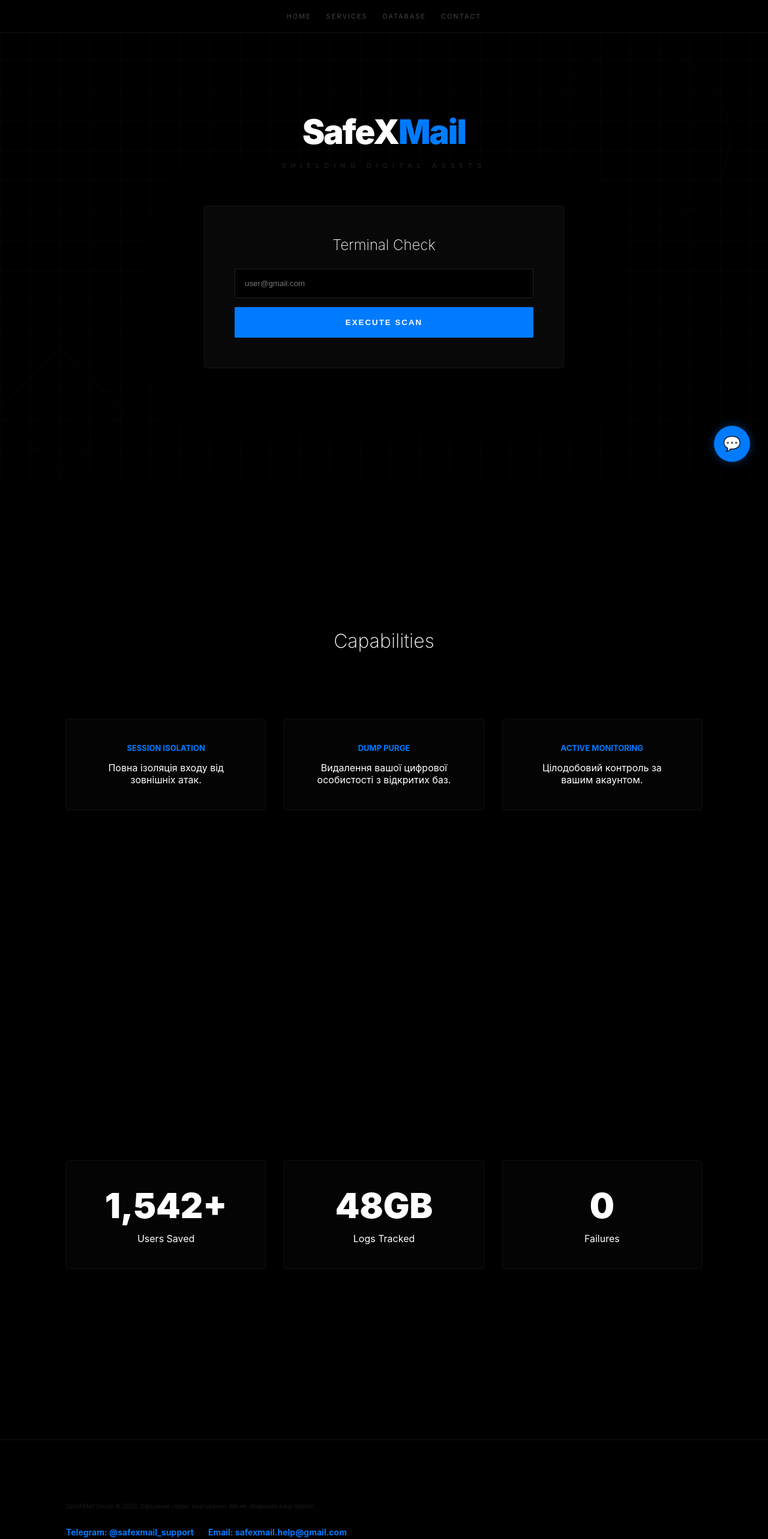
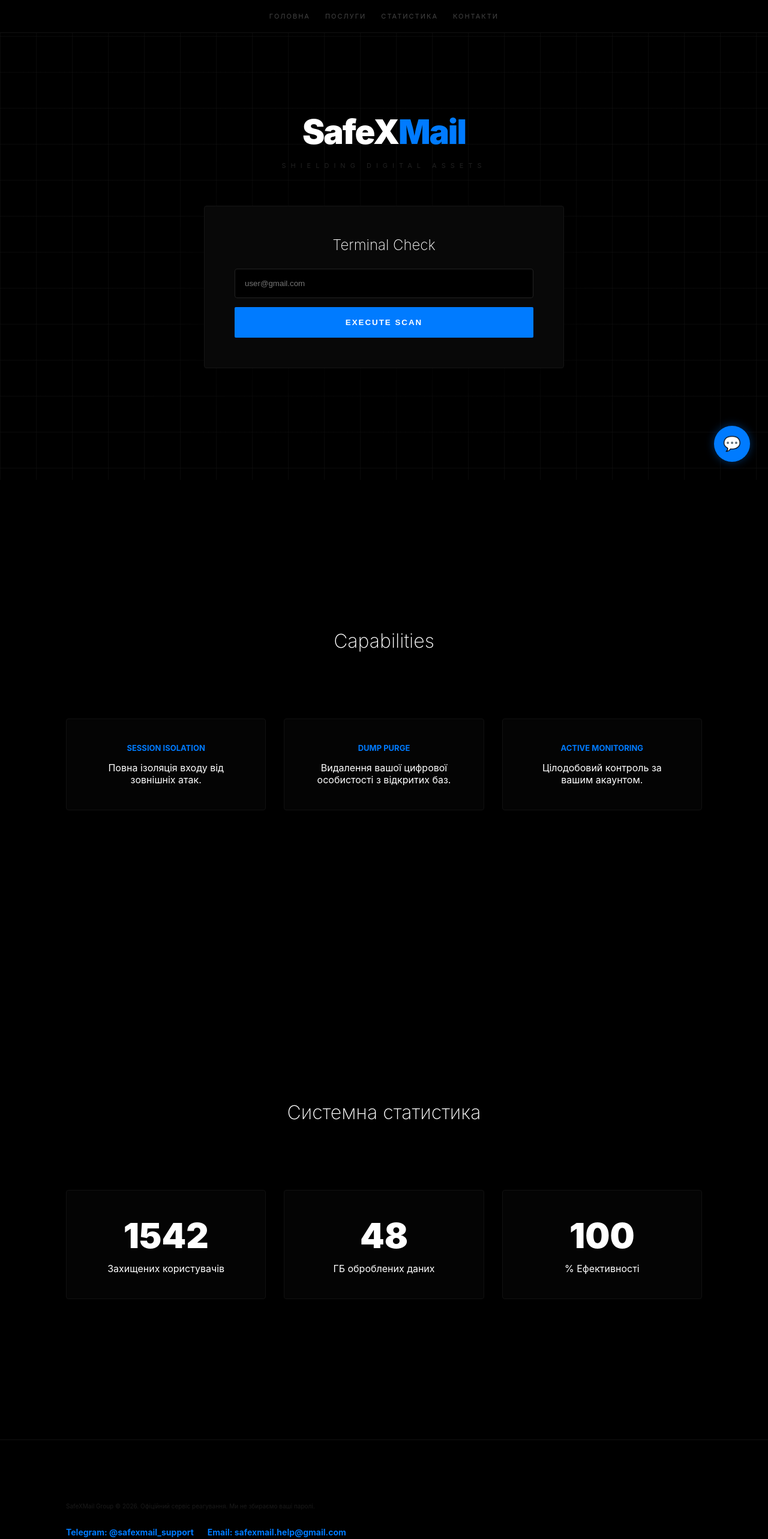
Before and after one commit to yuriychudak375-beep/safexmail, a plain HTML site: page index.html in a window 1280 px wide. Shown: the whole page at 60% size. Drawn offline with Linux system fonts and the light colour scheme.

Commit message:
Update index.html

```diff
--- a/index.html
+++ b/index.html
@@ -10,22 +10,14 @@
         * { box-sizing: border-box; margin: 0; padding: 0; }
         body { background-color: var(--bg); color: var(--text); font-family: 'Inter', 'Segoe UI', sans-serif; scroll-behavior: smooth; overflow-x: hidden; }
 
-        /* Статичний цифровий фон (Сітка та фігури) */
+        /* Статичний цифровий фон */
         .bg-pattern {
             position: fixed; top: 0; left: 0; width: 100%; height: 100%;
             background-image:
-                linear-gradient(rgba(10, 10, 10, 0.5) 1px, transparent 1px),
-                linear-gradient(90deg, rgba(10, 10, 10, 0.5) 1px, transparent 1px);
-            background-size: 50px 50px;
+                linear-gradient(rgba(20, 20, 20, 0.5) 1px, transparent 1px),
+                linear-gradient(90deg, rgba(20, 20, 20, 0.5) 1px, transparent 1px);
+            background-size: 60px 60px;
             z-index: -1;
-        }
-        .bg-decor {
-            position: fixed; top: 10%; right: 5%; width: 300px; height: 300px;
-            border: 1px solid rgba(0, 123, 255, 0.05); border-radius: 50%; z-index: -1;
-        }
-        .bg-decor-2 {
-            position: fixed; bottom: 5%; left: 2%; width: 150px; height: 150px;
-            border: 1px dashed rgba(0, 123, 255, 0.1); z-index: -1; transform: rotate(45deg);
         }
 
         /* Навігація */
@@ -33,7 +25,6 @@
         nav a { color: #444; text-decoration: none; font-size: 11px; text-transform: uppercase; letter-spacing: 2px; cursor: pointer; transition: 0.3s; }
         nav a:hover { color: var(--primary); text-shadow: 0 0 10px var(--primary); }
 
-        /* Контент */
         .container { max-width: 1100px; margin: 0 auto; padding: 0 20px; }
         .section { min-height: 100vh; padding: 120px 0; display: flex; flex-direction: column; align-items: center; justify-content: center; text-align: center; }
 
@@ -41,7 +32,6 @@
         .brand span { color: var(--primary); }
         .hero-sub { color: #222; font-size: 11px; letter-spacing: 8px; text-transform: uppercase; margin: 15px 0 60px 0; }
 
-        /* Картки */
         .card { background: var(--card); border: 1px solid #151515; padding: 50px; border-radius: 4px; max-width: 600px; width: 100%; box-shadow: 0 20px 80px rgba(0,0,0,1); }
         input { width: 100%; padding: 16px; background: #000; border: 1px solid #222; color: #fff; border-radius: 4px; margin-bottom: 15px; outline: none; transition: 0.3s; }
         input:focus { border-color: var(--primary); }
@@ -56,29 +46,27 @@
         .grid { display: grid; grid-template-columns: repeat(auto-fit, minmax(280px, 1fr)); gap: 30px; width: 100%; margin-top: 50px; }
         .grid-item { background: #040404; border: 1px solid #111; padding: 40px; border-radius: 4px; }
         .grid-item h3 { color: var(--primary); font-size: 13px; margin-bottom: 15px; text-transform: uppercase; }
-        .big-num { font-size: 58px; font-weight: 900; margin-bottom: 10px; }
+        .big-num { font-size: 58px; font-weight: 900; margin-bottom: 10px; color: #fff; }
 
-        /* Плаваюча форма */
-        #contactBtn { position: fixed; bottom: 30px; right: 30px; background: var(--primary); color: white; border: none; width: 60px; height: 60px; border-radius: 50%; cursor: pointer; z-index: 2000; font-size: 24px; box-shadow: 0 0 15px rgba(0,123,255,0.4); }
+        /* Форма зв'язку */
+        #contactBtn { position: fixed; bottom: 30px; right: 30px; background: var(--primary); color: white; border: none; width: 60px; height: 60px; border-radius: 50%; cursor: pointer; z-index: 2000; font-size: 24px; box-shadow: 0 0 15px rgba(0,123,255,0.4); transition: 0.3s; }
+        #contactBtn:hover { transform: scale(1.1); }
         #contactForm { display: none; position: fixed; bottom: 100px; right: 30px; width: 320px; background: #0a0a0a; border: 1px solid #222; padding: 25px; border-radius: 8px; z-index: 2000; box-shadow: 0 10px 50px rgba(0,0,0,1); }
 
-        /* Футер */
         footer { background: #000; padding: 100px 0; border-top: 1px solid #111; }
         .footer-content { color: #1a1a1a; font-size: 10px; line-height: 2; text-align: left; }
-        .links a { color: var(--primary); text-decoration: none; font-weight: bold; margin-right: 20px; }
+        .links a { color: var(--primary); text-decoration: none; font-weight: bold; margin-right: 20px; font-size: 14px; }
     </style>
 </head>
 <body>
 
 <div class="bg-pattern"></div>
-<div class="bg-decor"></div>
-<div class="bg-decor-2"></div>
 
 <nav>
-    <a onclick="scrollToSection('home')">Home</a>
-    <a onclick="scrollToSection('services')">Services</a>
-    <a onclick="scrollToSection('stats')">Database</a>
-    <a onclick="scrollToSection('contacts')">Contact</a>
+    <a onclick="scrollToSection('home')">Головна</a>
+    <a onclick="scrollToSection('services')">Послуги</a>
+    <a onclick="scrollToSection('stats')">Статистика</a>
+    <a onclick="scrollToSection('contacts')">Контакти</a>
 </nav>
 
 <button id="contactBtn" onclick="toggleForm()">💬</button>
@@ -116,10 +104,20 @@
     </section>
 
     <section id="stats" class="section">
+        <h2 style="font-size: 32px; font-weight: 200; margin-bottom: 60px;">Системна статистика</h2>
         <div class="grid">
-            <div class="grid-item"><div class="big-num">1,542+</div><p>Users Saved</p></div>
-            <div class="grid-item"><div class="big-num">48GB</div><p>Logs Tracked</p></div>
-            <div class="grid-item"><div class="big-num">0</div><p>Failures</p></div>
+            <div class="grid-item">
+                <div class="big-num counter" data-target="1542">0</div>
+                <p>Захищених користувачів</p>
+            </div>
+            <div class="grid-item">
+                <div class="big-num counter" data-target="48">0</div>
+                <p>ГБ оброблених даних</p>
+            </div>
+            <div class="grid-item">
+                <div class="big-num counter" data-target="100">0</div>
+                <p>% Ефективності</p>
+            </div>
         </div>
     </section>
 </div>
@@ -128,7 +126,7 @@
     <div class="container">
         <div class="footer-content">
             <p>SafeXMail Group © 2026. Офіційний сервіс реагування. Ми не збираємо ваші паролі.</p>
-            <div class="links" style="margin-top: 20px; font-size: 14px;">
+            <div class="links" style="margin-top: 20px;">
                 <a href="https://t.me/safexmail_support" target="_blank">Telegram: @safexmail_support</a>
                 <a href="mailto:safexmail.help@gmail.com">Email: safexmail.help@gmail.com</a>
             </div>
@@ -153,6 +151,40 @@
             document.getElementById('alertBox').style.display = 'block';
         } else { alert('Введіть пошту'); }
     }
+
+    // ЛОГІКА ЛІЧИЛЬНИКА (Анімовані цифри)
+    const counters = document.querySelectorAll('.counter');
+    const speed = 200;
+
+    const startCounters = () => {
+        counters.forEach(counter => {
+            const updateCount = () => {
+                const target = +counter.getAttribute('data-target');
+                const count = +counter.innerText;
+                const inc = target / speed;
+
+                if (count < target) {
+                    counter.innerText = Math.ceil(count + inc);
+                    setTimeout(updateCount, 15);
+                } else {
+                    counter.innerText = target;
+                }
+            };
+            updateCount();
+        });
+    };
+
+    // Активація лічильника при появі на екрані
+    const observer = new IntersectionObserver((entries) => {
+        entries.forEach(entry => {
+            if(entry.isIntersecting) {
+                startCounters();
+                observer.unobserve(entry.target);
+            }
+        });
+    }, { threshold: 0.5 });
+
+    observer.observe(document.getElementById('stats'));
 </script>
 
 </body>
```
